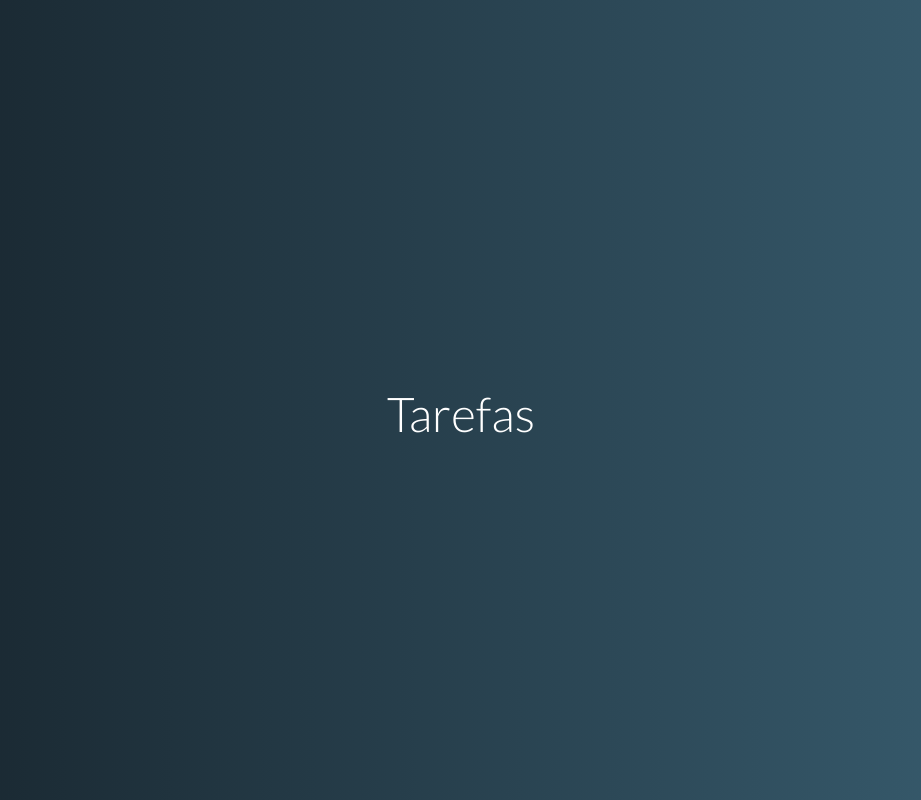
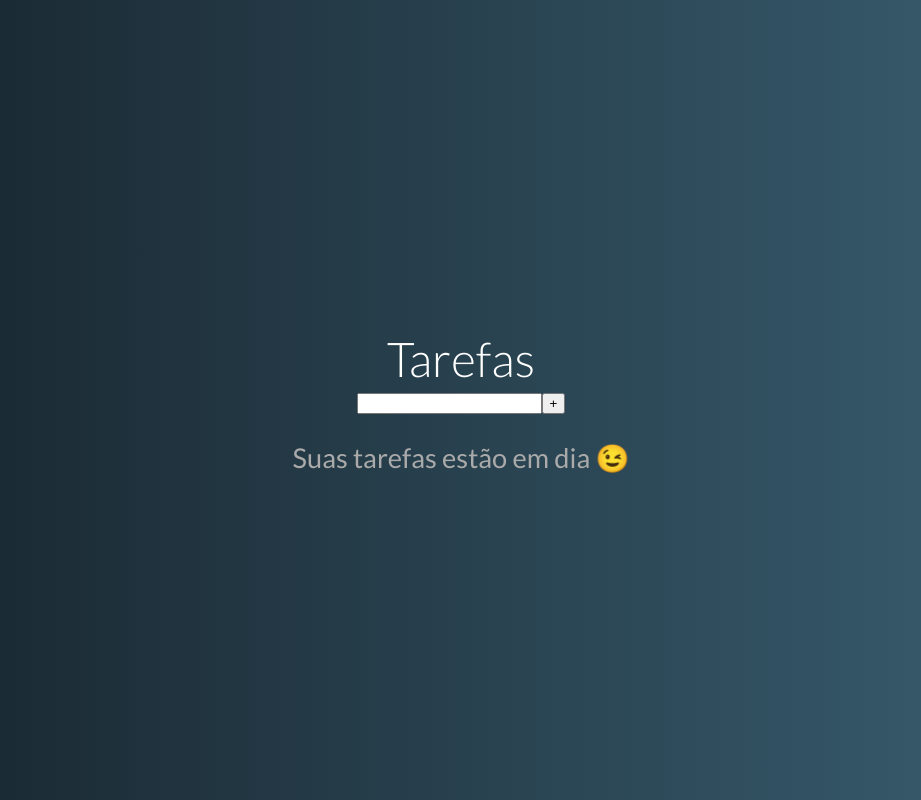
Before and after one commit to ClariCassia/To-Do-Lists, a Vue app: page / in a window 1280 px wide. Shown: the whole page, without its empty margins (179-1100 px from the left). Built offline with nearby package versions, Linux system fonts and the light colour scheme.

Commit message:
:construction: Adicionado componente NewTask

```diff
--- a/src/App.vue
+++ b/src/App.vue
@@ -1,12 +1,38 @@
 <template>
   <div id="app">
     <h1>Tarefas</h1>
+    <NewTaskVue @taskAdded="addNewTask"></NewTaskVue>
+    <TaskGrid :tasks="tasks"></TaskGrid>
   </div>
 </template>
 
 <script>
+import TaskGrid from './components/TaskGrid.vue'
+import NewTaskVue from './components/NewTask.vue'
 export default {
-
+  components: {
+    TaskGrid,
+    NewTaskVue
+  },
+  data() {
+    return {
+      tasks: []
+    }
+  },
+  methods: {
+    addNewTask(newTask) {
+      const sameName = t => t.name.toLowerCase() === newTask.name.toLowerCase()
+      const reallyNew = this.tasks.filter(sameName).length == 0
+      if (reallyNew) { //
+        this.tasks.push({
+          name: newTask.name,
+          pending: newTask.pending || true
+        })
+      } else {
+        alert('Tarefa ja existe! Use outro nome para uma nova tarefa.')
+      }
+    }
+  }
 }
 </script>
 
```
